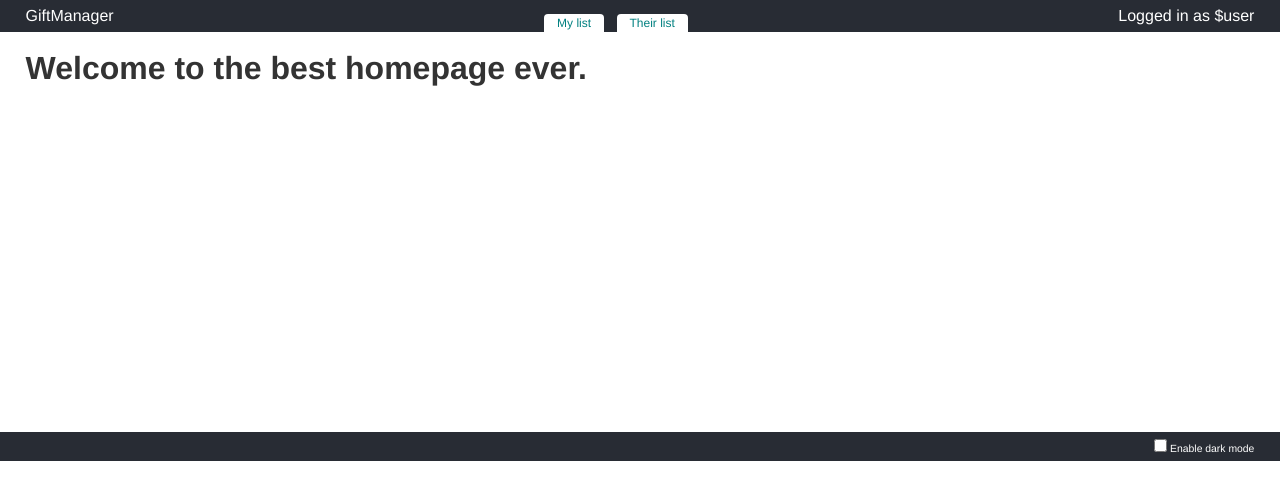
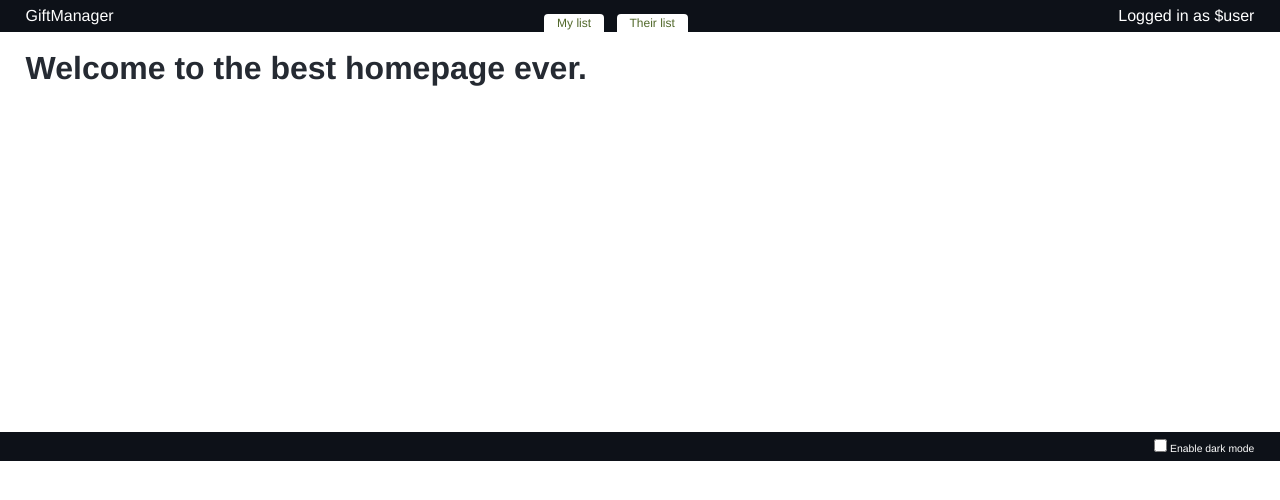
Before and after one commit to visegripped/giftmanager, a React (Create React App) app: page / in a window 1280 px wide. Shown: the top 500 px of the page. Built offline with nearby package versions, Linux system fonts and the light colour scheme.

Commit message:
Add global styles to storybook. theme the button component

```diff
--- a/src/App.css
+++ b/src/App.css
@@ -1,14 +1,43 @@
+/*
+TODO:
+ - define color palette
+ - define tokens that leverage the color palette
+ - update buttons and notifications to leverage theme.
+ - make sure it all works in light and dark mode.
+*/
+
 :root {
-  --fontColor: #333;
+  /* palette - only refer to these from tokens. */
+  --redDark: rgb(141, 27, 27);
+  --orangeDark: rgb(195, 110, 7);
+  --greenDark: rgb(81, 104, 42);
+  --greyDark: #252a32;
+  --blueDark: rgb(22, 42, 152);
+  --greyLight: #EFEFEF;
+
+  /* tokens */
+  --fontColor: var(--greyDark);
+  --backgroundColorContent: #fff;
   --fontColorReversed: #FFF;
-  --backgroundColorContent: #fff;
-  --BackgroundColorReversed: #282c34;
-  --fontColorLink: teal;
+  --BackgroundColorReversed: #0d1118; /* needs to be darker than greyDark */
+  --borderRadius: 8px;
+
+  --fontColorLink: var(--greenDark);
+
+  --errorStateColor: var(--redDark);
+  --warnStateColor: var(--orangeDark);
+  --infoStateColor: var(--greyDark);
+  --successStateColor: var(--greenDark);
+  --standardStateColor: var(--blueDark);
+
+  --panelBorderColor: var(--greyLight);
+
 }
 
 .dark {
     --fontColor: #FFF;
     --backgroundColorContent: #000;
+    --panelBorderColor: var(--greyDark);
 }
 
 #root {
--- a/src/components/Button/Button.css
+++ b/src/components/Button/Button.css
@@ -1,13 +1,60 @@
+:root {
+  --buttonBorderColor: var(--standardStateColor);
+  --buttonBgColor: var(--standardStateColor);
+  --buttonFontColor: #fff;
+}
+
+.secondary {
+  --buttonFontColor: var(--standardStateColor);
+}
+
+.secondary.error {
+  --buttonFontColor: var(--errorStateColor);
+}
+.secondary.warn {
+  --buttonFontColor: var(--warnStateColor);
+}
+.secondary.info {
+  --buttonFontColor: var(--infoStateColor);
+}
+.secondary.success {
+  --buttonFontColor: var(--successStateColor);
+}
+
+.error {
+  --buttonBorderColor: var(--errorStateColor);
+  --buttonBgColor: var(--errorStateColor);
+}
+
+.warn {
+  --buttonBorderColor: var(--warnStateColor);
+  --buttonBgColor: var(--warnStateColor);
+}
+
+.info {
+  --buttonBorderColor: var(--infoStateColor);
+  --buttonBgColor: var(--infoStateColor);
+}
+
+.success {
+  --buttonBorderColor: var(--successStateColor);
+  --buttonBgColor: var(--successStateColor);
+}
+
 .button {
-  border-radius: 8px;
+  border-radius: var(--borderRadius);
   padding: 4px 12px;
   font-size: 1rem;
-  opacity: .8;
   cursor: pointer;
+  border-width: 2px;
+  border-style: solid;
+  color: var(--buttonFontColor);
+  border-color: var(--buttonBorderColor);
+  background-color: var(--buttonBgColor);
 }
 
 .button:hover {
-  opacity: 1;
+  opacity: .9;
 }
 
 .button:disabled {
@@ -15,26 +62,8 @@
   cursor: auto;
 }
 
-.primary {
-  background: rgb(254, 127, 0);
-  border: 1px solid rgb(254, 127, 0);
-  color: #fff;
-}
+
 
 .secondary {
-  border: 1px solid rgb(254, 127, 0);
-  color: rgb(254, 127, 0);
   background: #fff;
 }
-
-.ghost {
-  border: 1px solid #ccc;
-  background: #efefef;
-  color: #333;
-}
-
-.error {
-  border: 1px solid #900;
-  background: #600;
-  color: #fff;
-}
--- a/src/components/Button/Button.tsx
+++ b/src/components/Button/Button.tsx
@@ -5,7 +5,7 @@ export interface ButtonProps {
   children: React.ReactNode;
   disabled?: boolean;
   theme?: 'standard' | 'error' | 'warn' | 'info';
-  priority?: 'primary' | 'secondary' | 'ghost';
+  priority?: 'primary' | 'secondary';
   onClick(clickEvent: object, props: object): void;
   id?: string;
 }
```
Also changed, not shown: 2 other files (tests, documents, lock files or other folders).
